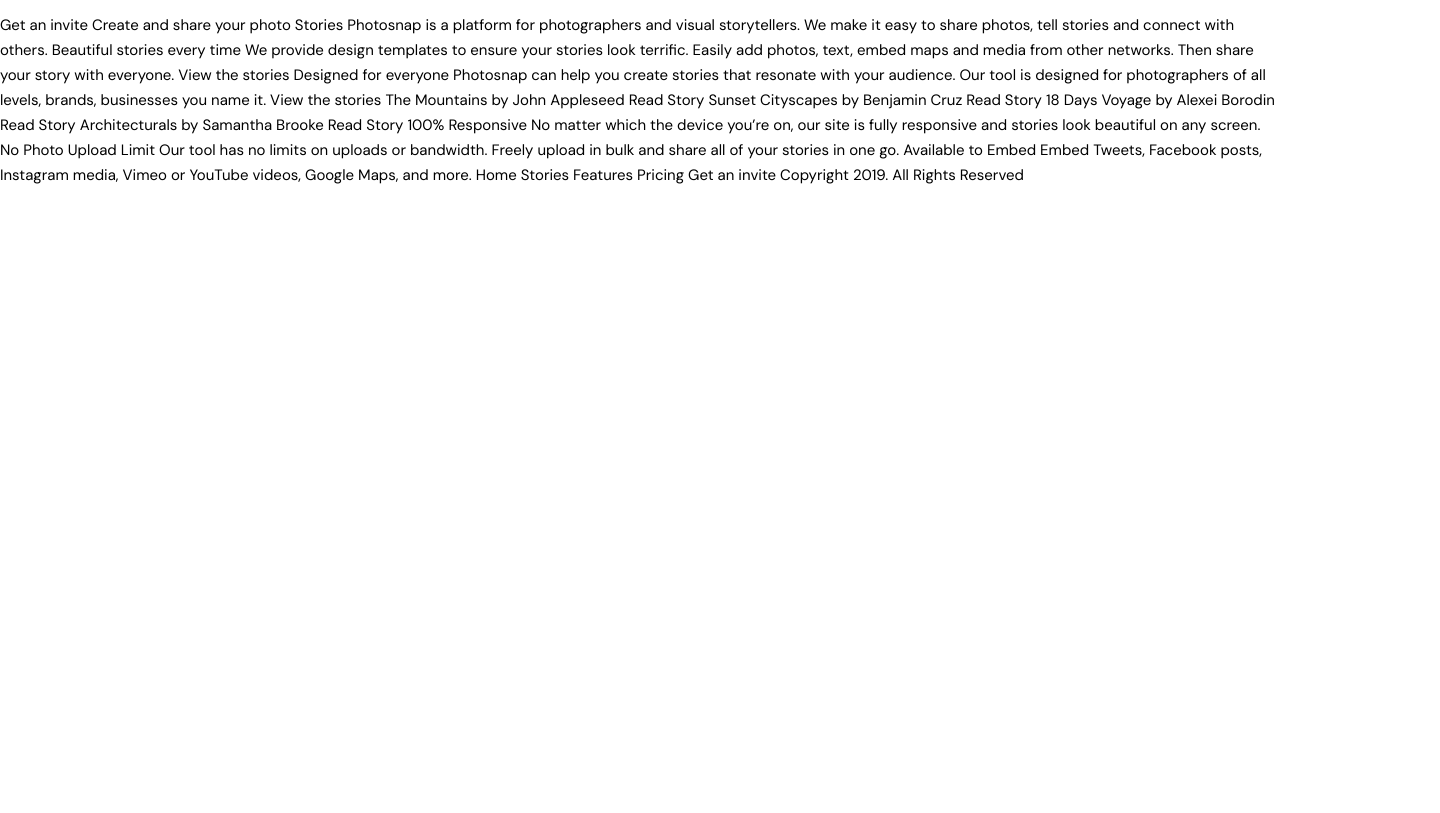
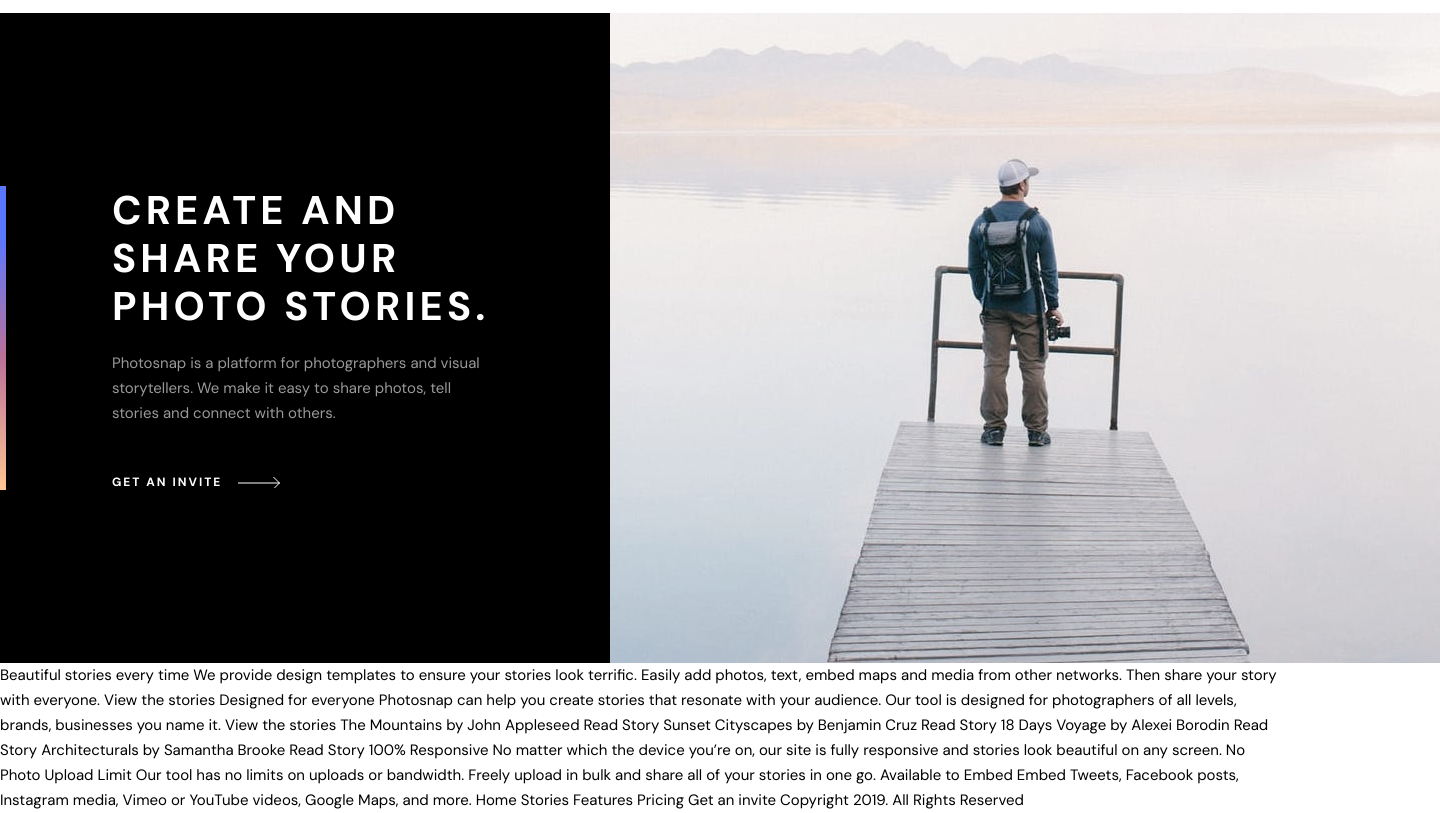
Before and after one commit to Ramon-Carrillo/photosnap, a plain HTML site: page index.html in a window 1280 px wide. Shown: the part 59-872 px from the top of the page, 1440 px wide, since content can reach past the window. Before the commit the page ends 800 px from the top, so only its background shows below. Drawn offline with Linux system fonts and the light colour scheme.

Commit message:
finished first section of grid on home page

```diff
--- a/index.html
+++ b/index.html
@@ -18,7 +18,7 @@
 
   <header class='nav'>
     <figure class='nav__logo'>
-      <img src="/assets/shared/desktop/logo.svg" alt="logo" />
+      <img src="https://ramon-carrillo.github.io/photosnap/assets/shared/desktop/logo.svg" alt="logo" />
     </figure>
     <nav class='nav__links'>
       <a href="">Stories</a>
@@ -29,17 +29,37 @@
       <a href="">get an invite</a>
     </div>
   </header>
+  <main>
+    <div class="section1">
+      <div class="section1__left">
+        <div class="section1__accentbox"></div>
+        <div class="section1__textbox">
+          <h1>Create and share your photo Stories.</h1>
+          <p>Photosnap is a platform for photographers and visual storytellers. We make it
+            easy to share photos, tell stories and connect with others.</p>
+          <div class="section1__textbox--btn">
+            <a href="">Get an invite </a>
+            <svg xmlns="http://www.w3.org/2000/svg" width="43" height="14">
+              <g fill="none" fill-rule="evenodd">
+                <path d="M0 7h41.864M35.428 1l6 6-6 6" stroke="white" />
+              </g>
+            </svg>
+          </div>
+        </div>
+      </div>
+      <div class="section1__right"></div>
+    </div>
+  </main>
 
 
 
 
 
-  Get an invite
 
-  Create and share your photo Stories
 
-  Photosnap is a platform for photographers and visual storytellers. We make it
-  easy to share photos, tell stories and connect with others.
+
+
+
 
   Beautiful stories every time
 
--- /dev/null
+++ b/scss/_gridhome.scss
@@ -0,0 +1,81 @@
+.section1 {
+  display: grid;
+  grid-template-columns: repeat(2, 1fr);
+  &__left {
+    position: relative;
+    width: 610px;
+    height: 650px;
+    background: $black;
+  }
+
+  &__accentbox {
+    position: absolute;
+    width: 6px;
+    height: 304px;
+    left: 0px;
+    top: 173px;
+    background: $accent;
+  }
+
+  &__textbox {
+    position: absolute;
+    width: 387px;
+    height: 304px;
+    left: 112px;
+    top: 173px;
+
+    h1 {
+      font-weight: bold;
+      font-size: 40px;
+      line-height: 48px;
+      letter-spacing: 4.16667px;
+      text-transform: uppercase;
+      color: $white;
+      margin-bottom: 21px;
+    }
+
+    p {
+      font-size: 15px;
+      line-height: 25px;
+      color: $white;
+      mix-blend-mode: normal;
+      opacity: 0.6;
+      margin-bottom: 48px;
+    }
+
+    &--btn {
+      display: flex;
+      justify-content: space-between;
+      align-items: center;
+      width: 168px;
+    }
+
+    a {
+      align-items: center;
+      font-weight: bold;
+      font-size: 12px;
+      line-height: 16px;
+      text-transform: uppercase;
+      letter-spacing: 2px;
+      color: $white;
+    }
+
+    a:hover {
+      text-decoration-line: underline;
+    }
+
+    svg {
+      width: 42px;
+      height: 12px;
+      fill: white;
+    }
+  }
+
+  &__right {
+    background: url('https://ramon-carrillo.github.io/photosnap/assets/home/desktop/create-and-share.jpg')
+      no-repeat center center;
+    background-size: cover;
+    width: 830px;
+    height: 650px;
+  }
+}
--- a/scss/main.scss
+++ b/scss/main.scss
@@ -1,2 +1,3 @@
 @import 'base';
 @import 'nav';
+@import 'gridhome';
```
Also changed, not shown: dist/css/main.css.
